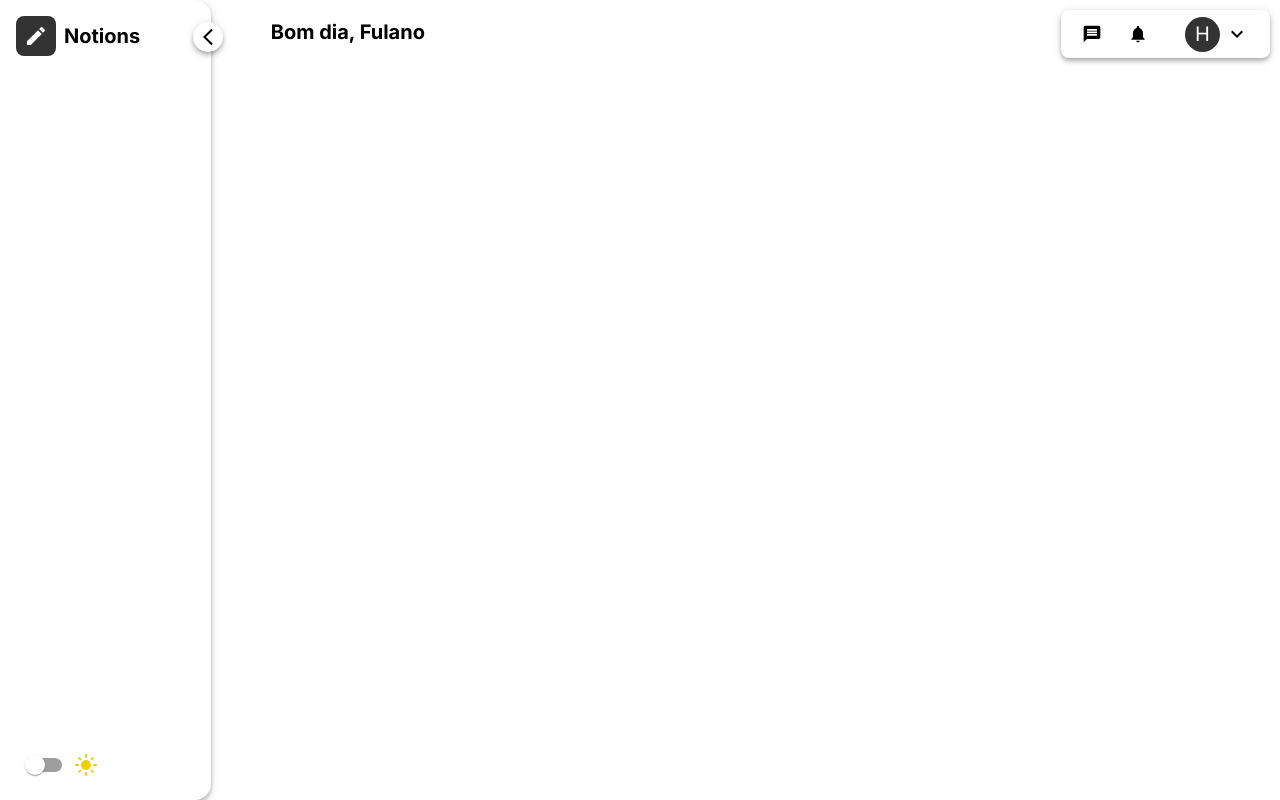
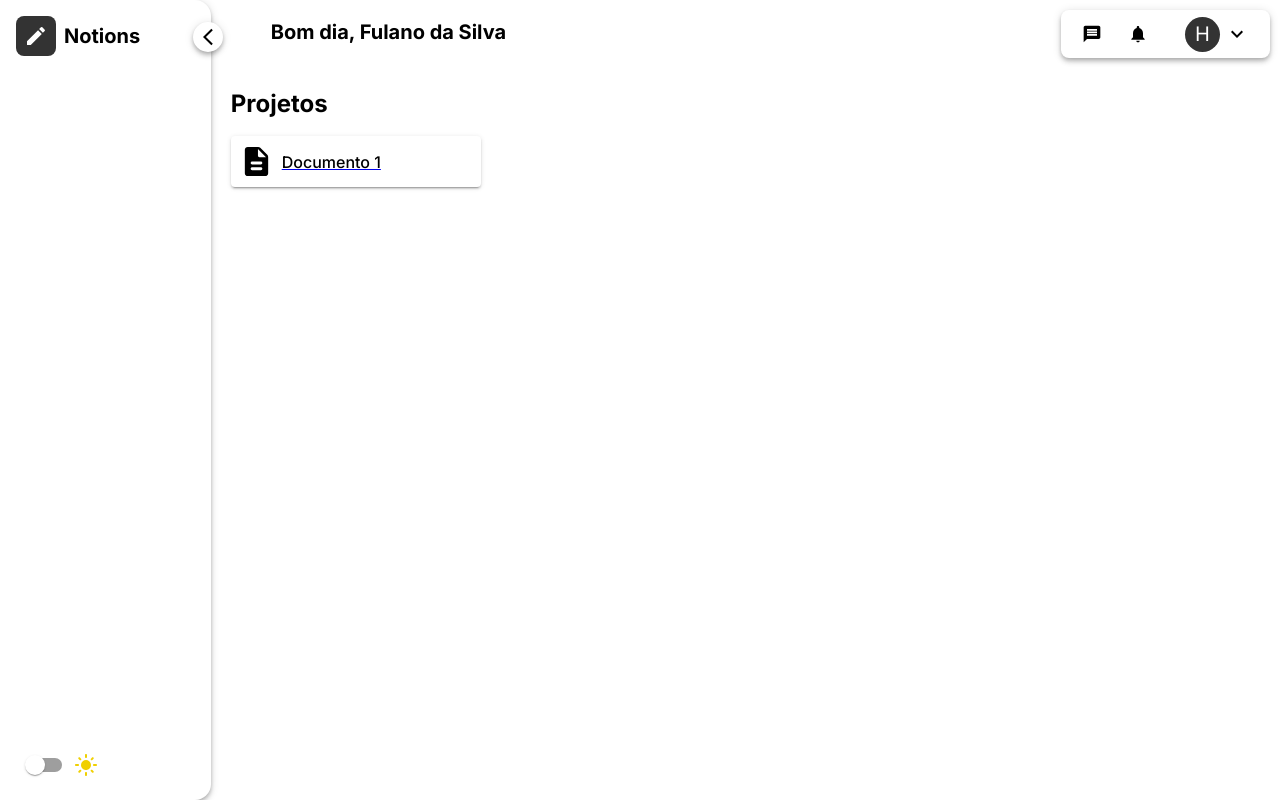
Before and after one commit to ohenriqueroos/notion-clone-vite, a React (Vite) app: page / in a window 1280 px wide. Built offline with nearby package versions, Linux system fonts and the light colour scheme.

Commit message:
feat: navigation card

```diff
--- /dev/null
+++ b/src/components/NavigationCard/NavigationCard.tsx
@@ -0,0 +1,28 @@
+import { Paper, Typography } from "@mui/material";
+import { Link } from "react-router-dom";
+
+import DescriptionRoundedIcon from "@mui/icons-material/DescriptionRounded";
+
+const NavigationCard = ({ id, title }: { id: string; title: string }) => {
+  return (
+    <Link to={id}>
+      <Paper
+        elevation={2}
+        sx={{
+          width: 250,
+          paddingBlock: 1,
+          paddingLeft: 1,
+          display: "flex",
+          alignItems: "center",
+          justifyContent: "start",
+          gap: 1,
+        }}
+      >
+        <DescriptionRoundedIcon fontSize="large" />
+        <Typography variant="subtitle1">{title}</Typography>
+      </Paper>
+    </Link>
+  );
+};
+
+export default NavigationCard;
--- a/src/pages/homePage.tsx
+++ b/src/pages/homePage.tsx
@@ -1,5 +1,7 @@
-import { Typography } from "@mui/material";
+import { Box, Stack, Typography } from "@mui/material";
 import { useEffect, useState } from "react";
+
+import NavigationCard from "../components/NavigationCard/NavigationCard";
 
 const HomePage = () => {
   const [dayTime, setDayTime] = useState("");
@@ -20,9 +22,17 @@ const HomePage = () => {
   }, [onSetDayTime]);
 
   return (
-    <Typography variant="h6" mt={2} ml={5}>
-      {dayTime}, Fulano
-    </Typography>
+    <>
+      <Typography variant="h6" mt={2} ml={5}>
+        {dayTime}, Fulano da Silva
+      </Typography>
+      <Box width={"100%"} mt={5}>
+        <Typography variant="h5">Projetos</Typography>
+        <Stack direction={"row"} mt={2}>
+          <NavigationCard id="" title="Documento 1" />
+        </Stack>
+      </Box>
+    </>
   );
 };
 
```
